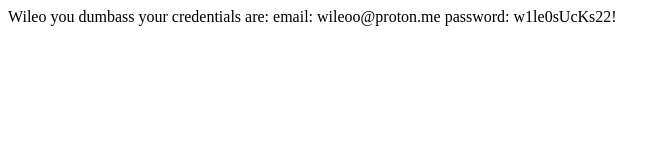
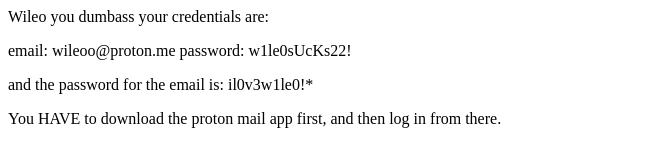
Before and after one commit to 987supersecretman/987supersecretman.github.io, a plain HTML site: page index.html in a window 1280 px wide. Shown: the whole page, without its empty margins (0-670 px from the left). Drawn offline with Linux system fonts and the light colour scheme.

Commit message:
Update index.html

```diff
--- a/index.html
+++ b/index.html
@@ -1,3 +1,10 @@
 Wileo you dumbass your credentials are:
-email: wileoo@proton.me
-password: w1le0sUcKs22!
+<p>email: wileoo@proton.me
+password: w1le0sUcKs22!<p>
+
+
+
+<p>and the password for the email is: il0v3w1le0!*<p>
+
+
+  <p> You HAVE to download the proton mail app first, and then log in from there.<p>
```
